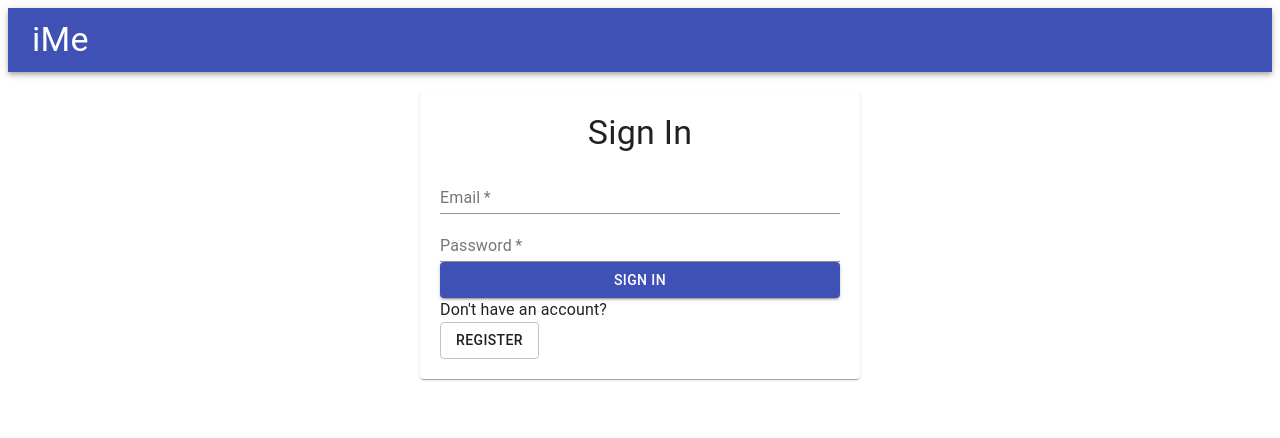
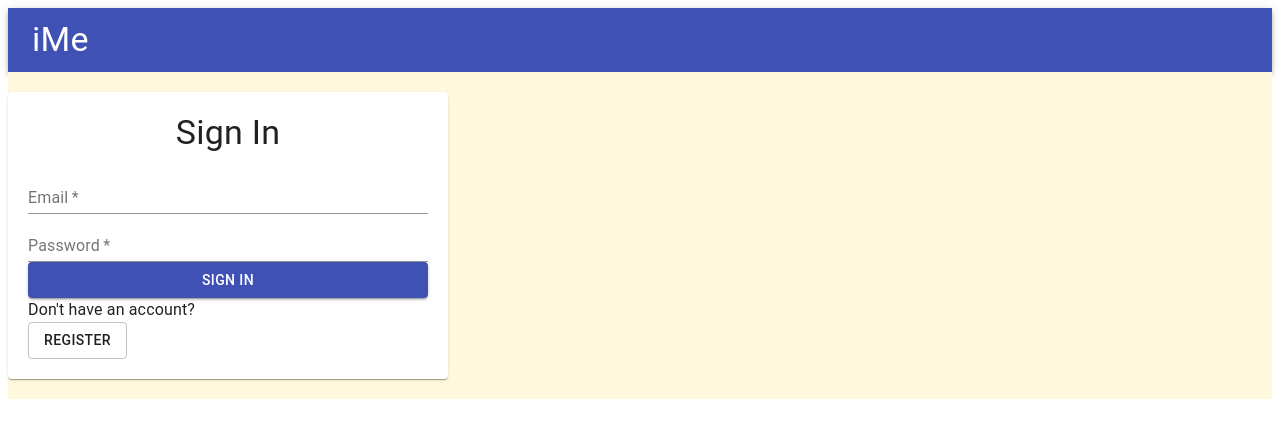
Before and after one commit to RahinF/imeOld, a React (Create React App) app: page / in a window 1280 px wide. Shown: the top 438 px of the page. Built offline with nearby package versions, Linux system fonts and the light colour scheme.

Commit message:
combined create room with roomlist, cleaned conditional render in App.js

```diff
--- a/src/App.js
+++ b/src/App.js
@@ -2,12 +2,12 @@ import { BrowserRouter as Router } from "react-router-dom";
 import SignIn from "./SignIn";
 import Register from "./Register";
 import SignOut from "./SignOut";
-import CreateRoom from "./CreateRoom";
 import RoomList from "./RoomList";
 import * as S from "./App.style";
 import { useStateValue } from "./StateProvider";
 import { AppBar, Typography } from "@material-ui/core";
 import Chatroom from "./Chatroom";
+import FriendList from "./FriendList";
 
 function App() {
   const [{ user, accountEntry }] = useStateValue();
@@ -21,26 +21,20 @@ function App() {
         </S.Nav>
       </AppBar>
 
-      {!user &&
+      <S.Main>
+      {user ?   (
+        <>
+          <RoomList />
+          <Chatroom />
+          <FriendList />
+        </>
+      ): (
         {
           "Sign In": <SignIn />,
           "Register": <Register />,
-        }[accountEntry]}
-
-      <S.AppBody>
-        <S.Main>
-          {user && (
-            <>
-              <S.Rooms>
-                <CreateRoom />
-                <RoomList />
-              </S.Rooms>
-
-              <Chatroom />
-            </>
-          )}
-        </S.Main>
-      </S.AppBody>
+        }[accountEntry]
+      )}
+      </S.Main>
     </Router>
   );
 }
--- a/src/App.style.js
+++ b/src/App.style.js
@@ -5,15 +5,10 @@ export const Nav = styled(Toolbar)`
   justify-content: space-between;
 `;
 
-export const AppBody = styled.div`
-  display: flex;
-  justify-content: center;
-`;
 
-export const Rooms = styled.div`
-  background: lightblue;
-`;
 
 export const Main = styled.main`
-  background: lightred;
+  background: cornsilk;
+  display: flex;
+  width: 100%;
 `;
--- a/src/Chatroom.js
+++ b/src/Chatroom.js
@@ -45,12 +45,15 @@ function Chatroom() {
   return (
     <>
       {roomId && (
-        <>
+        <div>
+            <div>Room Name</div>
           <S.MessageDisplayArea>
             {messages.map(({ id, message }) => (
               <Message key={id} uid={user?.uid} message={message} />
             ))}
           </S.MessageDisplayArea>
+
+
           <S.Form>
             <S.StyledFormControl>
               <S.InputArea>
@@ -72,7 +75,7 @@ function Chatroom() {
               </S.StyledIconButton>
             </S.StyledFormControl>
           </S.Form>
-        </>
+        </div>
       )}
     </>
   );
--- a/src/CreateRoom.js
+++ /dev/null
@@ -1,41 +0,0 @@
-import { useState } from "react";
-import { database } from "./firebase";
-import firebase from "firebase/app";
-import { IconButton, TextField } from "@material-ui/core";
-import AddIcon from "@material-ui/icons/Add";
-
-function CreateRoom() {
-  const [roomName, setRoomName] = useState("");
-
-  const createRoom = (event) => {
-    event.preventDefault();
-
-    database.collection("rooms").add({
-      //   owner: uid,
-      roomName: roomName,
-      timestamp: firebase.firestore.FieldValue.serverTimestamp(),
-    });
-
-    setRoomName("");
-  };
-
-  return (
-    <form>
-      <TextField
-        type="text"
-        label="Enter Room Name"
-        onChange={(event) => setRoomName(event.target.value)}
-      />
-      <IconButton
-        onClick={createRoom}
-        color="primary"
-        type="submit"
-        disabled={!roomName}
-      >
-        <AddIcon />
-      </IconButton>
-    </form>
-  );
-}
-
-export default CreateRoom;
--- /dev/null
+++ b/src/FriendList.js
@@ -0,0 +1,12 @@
+import styled from "styled-components";
+
+const Container = styled.div`
+  background: red;
+  width: 300px;
+`;
+
+function FriendList() {
+  return <Container></Container>
+}
+
+export default FriendList;
--- a/src/RoomList.js
+++ b/src/RoomList.js
@@ -2,12 +2,29 @@ import { useState, useEffect } from "react";
 import { Link } from "react-router-dom";
 import { database } from "./firebase";
 import { useStateValue } from "./StateProvider";
-import * as S from "./RoomList.style"
+
+import firebase from "firebase/app";
+import { IconButton, TextField } from "@material-ui/core";
+import AddIcon from "@material-ui/icons/Add";
+import * as S from "./RoomList.style";
 
 function RoomList() {
   const [rooms, setRooms] = useState([]);
 
   const [, dispatch] = useStateValue();
+  const [roomName, setRoomName] = useState("");
+
+  const createRoom = (event) => {
+    event.preventDefault();
+
+    database.collection("rooms").add({
+      //   owner: uid,
+      roomName: roomName,
+      timestamp: firebase.firestore.FieldValue.serverTimestamp(),
+    });
+
+    setRoomName("");
+  };
 
   const setCurrentRoom = (id) => {
     dispatch({
@@ -29,6 +46,22 @@ function RoomList() {
   }, []);
 
   return (
+    <div>
+      <form>
+        <TextField
+          type="text"
+          label="Enter Room Name"
+          onChange={(event) => setRoomName(event.target.value)}
+        />
+        <IconButton
+          onClick={createRoom}
+          color="primary"
+          type="submit"
+          disabled={!roomName}
+        >
+          <AddIcon />
+        </IconButton>
+      </form>
       <S.RoomList>
         {rooms.map(({ id, room }) => (
           <Link key={id} to={`/room/${id}`} onClick={() => setCurrentRoom(id)}>
@@ -36,6 +69,7 @@ function RoomList() {
           </Link>
         ))}
       </S.RoomList>
+    </div>
   );
 }
 
```
Lines whose indentation alone changed are shown as unchanged.
